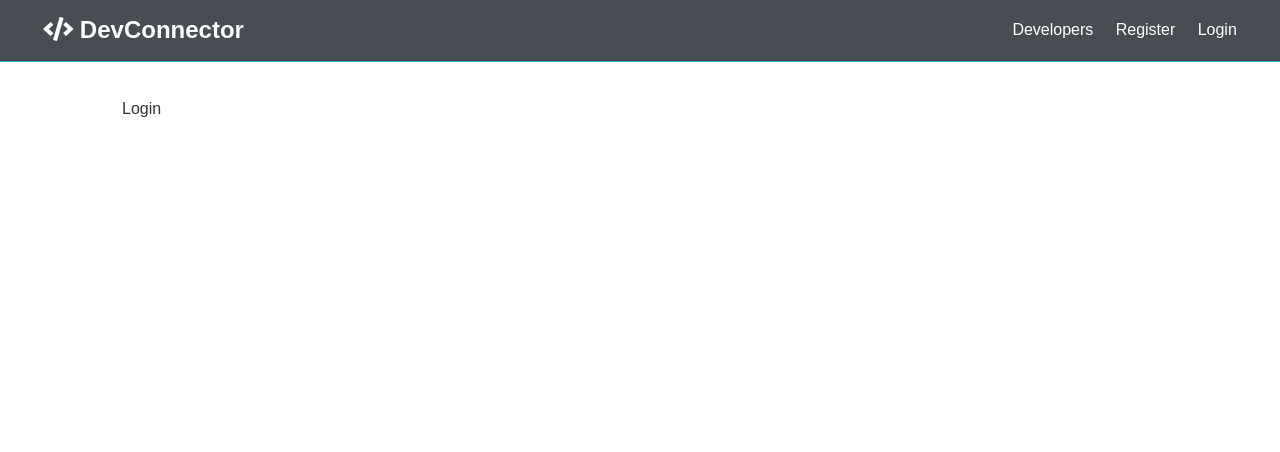
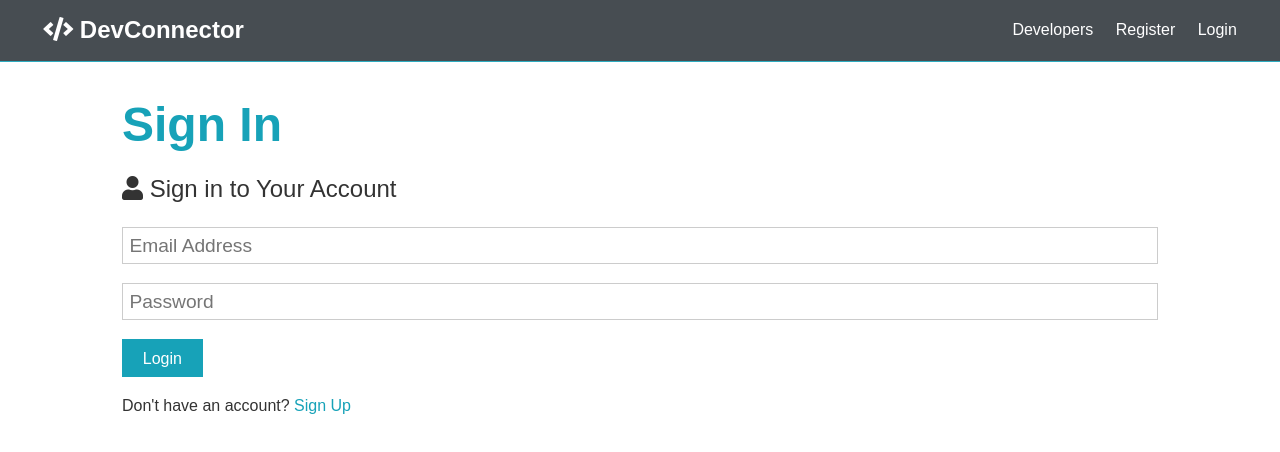
Before and after one commit to rishabhsingh507/DevConnector, a React (Create React App) app in the folder client/: page /login in a window 1280 px wide. Shown: the top 452 px of the page. Built offline with nearby package versions, Linux system fonts and the light colour scheme.

Commit message:
feat: Added login form and set up redux store

```diff
--- a/client/src/components/auth/Login.js
+++ b/client/src/components/auth/Login.js
@@ -1,10 +1,53 @@
-import React from 'react'
+import React, { Fragment, useState } from 'react';
+import { Link } from 'react-router-dom';
 
 const Login = () => {
+    const [formData, setFormData] = useState({
+        email: '',
+        password: ''
+    });
+
+    const { email, password } = formData;
+
+    const onChange = e =>
+        setFormData({ ...formData, [e.target.name]: e.target.value });
+
+    const onSubmit = async (e) => {
+        e.preventDefault();
+        console.log("Success");
+    };
+
     return (
-        <div>
-            Login
-        </div>
+        <Fragment>
+           <h1 className="large text-primary">Sign In</h1>
+            <p className="lead"><i className="fas fa-user"></i> Sign in to Your Account</p>
+            <form className="form" onSubmit={e => onSubmit(e)}>
+                <div className="form-group">
+                    <input
+                        type="email"
+                        placeholder="Email Address"
+                        name="email"
+                        value={email}
+                        onChange={e => onChange(e)}
+                        required
+                    />
+                </div>
+                <div className="form-group">
+                    <input
+                        type="password"
+                        placeholder="Password"
+                        name="password"
+                        minLength="6"
+                        value={password}
+                        onChange={e => onChange(e)}
+                    />
+                </div>
+                <input type="submit" className="btn btn-primary" value="Login" />
+            </form>
+            <p className="my-1">
+                Don't have an account? <Link to="/register">Sign Up</Link>
+            </p>
+        </Fragment>
     )
 }
 
--- a/client/src/components/auth/Register.js
+++ b/client/src/components/auth/Register.js
@@ -1,4 +1,5 @@
 import React, { Fragment, useState } from 'react';
+import { Link } from 'react-router-dom';
 
 const Register = () => {
     const [formData, setFormData] = useState({
@@ -13,12 +14,13 @@
     const onChange = e =>
         setFormData({ ...formData, [e.target.name]: e.target.value });
 
-    const onSubmit = e => {
+    const onSubmit = async (e) => {
         e.preventDefault();
         if (password !== password2)
             console.log('Passwords do not match');
-        else
-            console.log(formData);
+        else {
+            console.log("Success");
+        }
     };
 
     return (
@@ -72,7 +74,7 @@
                 <input type="submit" className="btn btn-primary" value="Register" />
             </form>
             <p className="my-1">
-                Already have an account? <a href="login.html">Sign In</a>
+                Already have an account? <Link to="/login">Sign In</Link>
             </p>
         </Fragment>
     )
--- /dev/null
+++ b/client/src/reducers/index.js
@@ -0,0 +1,3 @@
+import { combineReducers } from 'redux';
+
+export default combineReducers({});
--- /dev/null
+++ b/client/src/store.js
@@ -0,0 +1,15 @@
+import { createStore, applyMiddleware } from 'redux';
+import { composeWithDevTools } from 'redux-devtools-extension';
+import thunk from 'redux-thunk';
+import rootReducer from './reducers';
+
+const initialState = {};
+const middleware = [thunk];
+
+const store = createStore(
+    rootReducer,
+    initialState,
+    composeWithDevTools(applyMiddleware(...middleware))
+);
+
+export default store;
```
Also changed, not shown: client/src/App.js (+7 -0 lines).
